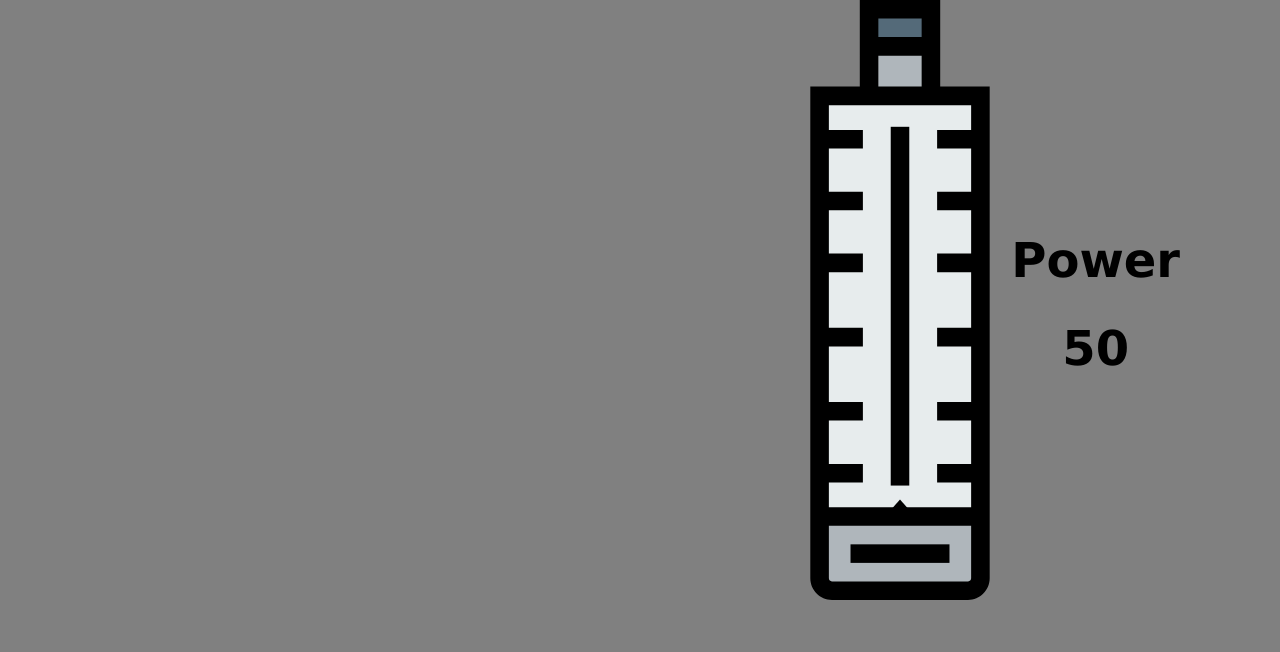
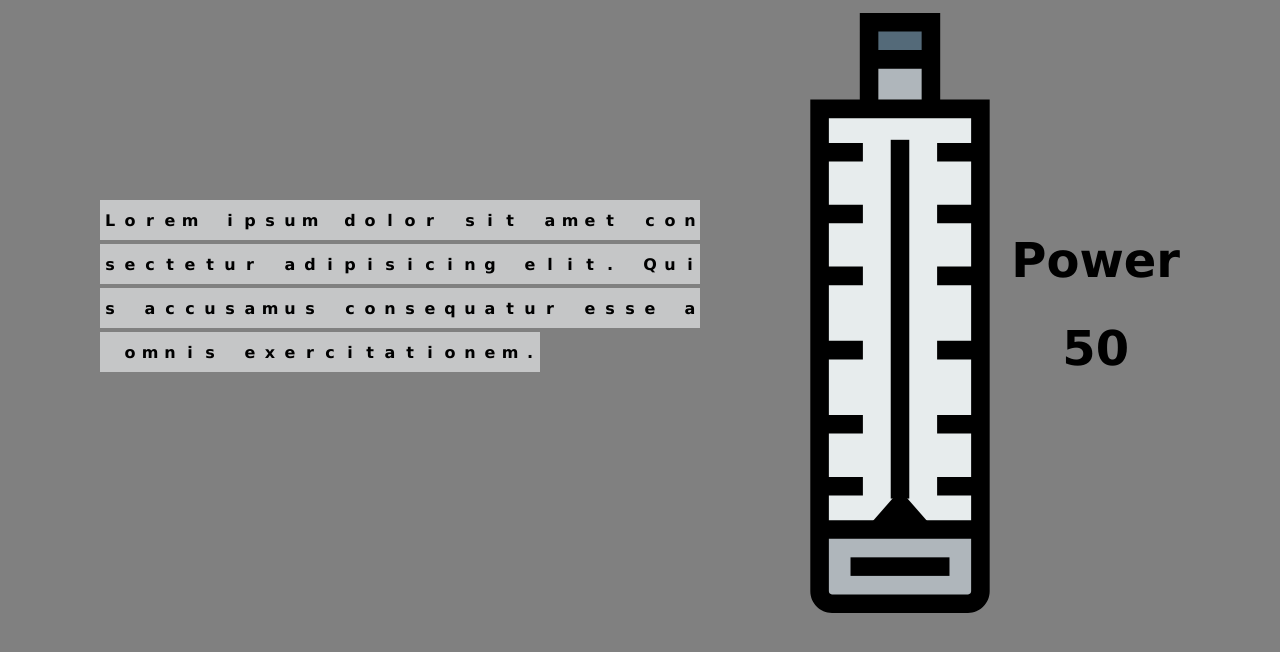
Before and after one commit to HabibRahmani/Typing, a plain HTML site: page games/game-4.html in a window 1280 px wide. Drawn offline with Linux system fonts and the light colour scheme.

Commit message:
add game

```diff
--- a/games/game-4.html
+++ b/games/game-4.html
@@ -25,6 +25,6 @@
             </div>
         </div>
     </div>
-
+    <script src="./game-4.js"></script>
 </body>
 </html>
--- a/games/game-4.js
+++ b/games/game-4.js
@@ -1,4 +1,41 @@
 const text = document.querySelector('.text')
+let currentText;
+let value;
+
+const paragraphs = ["Lorem ipsum dolor sit amet consectetur adipisicing elit. Quis accusamus consequatur esse a omnis exercitationem."]
 
 
-const paragraphs = ["Lorem ipsum dolor sit amet consectetur adipisicing elit. Quis accusamus consequatur esse a omnis exercitationem."]
+document.addEventListener('keypress', keyPress);
+function keyPress(e) {
+    value = e.key;
+    checkWrittenLetters()
+    console.log(value);
+}
+
+
+addText()
+
+function addText() {
+    randowParagraph()
+    for (let i = 0; i < paragraphs[currentText].length; i++) {
+        let box = document.createElement('div')
+        let letter = document.createElement('h1')
+        box.classList.add('box')
+        letter.textContent = paragraphs[currentText][i];
+        box.appendChild(letter)
+        text.appendChild(box)
+    }
+}
+
+function randowParagraph (){
+    currentText = Math.floor(Math.random() * paragraphs.length)
+}
+
+let currentLetter = 0;
+function checkWrittenLetters (){
+    if(value === paragraphs[currentText][currentLetter]){
+        let boxes = document.querySelectorAll('.box')
+        boxes[currentLetter].style.backgroundColor = "#4896c4";
+        currentLetter++
+    }
+}
--- a/games/games-style.css
+++ b/games/games-style.css
@@ -63,14 +63,14 @@
     transition: 0.5s;
 }
 
-.box {
+.boxes .box {
     height: 50px;
     width: 50px;
     background: var(--text-color);
     text-align: center;
 }
 
-.box h1 {
+.boxes .box h1 {
     font-size: 16px;
     padding-top: 3px;
     font-family: Verdana, Geneva, Tahoma, sans-serif;
@@ -343,6 +343,7 @@
     padding: 0;
     margin: 0;
     background: gray;
+    user-select: none;
 }
 
 .degree {
@@ -350,7 +351,7 @@
     left: 800px;
     background: url(../icons/thermometer-2.svg);
     width: 200px;
-    height: 600px;
+    height: 625px;
     background-repeat: no-repeat;
     background-position: center;
     background-size: 600px;
@@ -358,14 +359,14 @@
 
 .vector {
     position: absolute;
-    left: 870px;
+    left: 865px;
     top: 485px;
     background: url(../icons/up-vector-3.svg);
-    width: 60px;
+    width: 70px;
     height: 60px;
     background-repeat: no-repeat;
     background-position: center;
-    background-size: 50px;
+    background-size: 80px;
 }
 
 .text {
@@ -375,6 +376,10 @@
     top: 200px;
     font-family: Verdana, Geneva, Tahoma, sans-serif;
     font-size: 24px;
+    display: flex;
+    flex-direction: row;
+    flex-wrap: wrap;
+    row-gap: 4px;
 }
 
 .power{
@@ -386,3 +391,16 @@
     align-items: center;
     text-align: center;
 }
+
+.text .box {
+    width: 20px;
+    height: 40px;
+    background: var(--text-color);
+    text-align: center;
+
+}
+
+.text .box h1 {
+    font-size: 16px;
+    font-family: Verdana, Geneva, Tahoma, sans-serif;
+}
```
